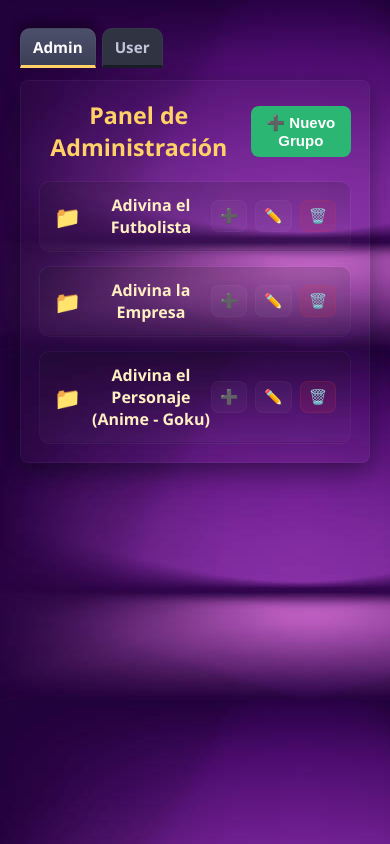
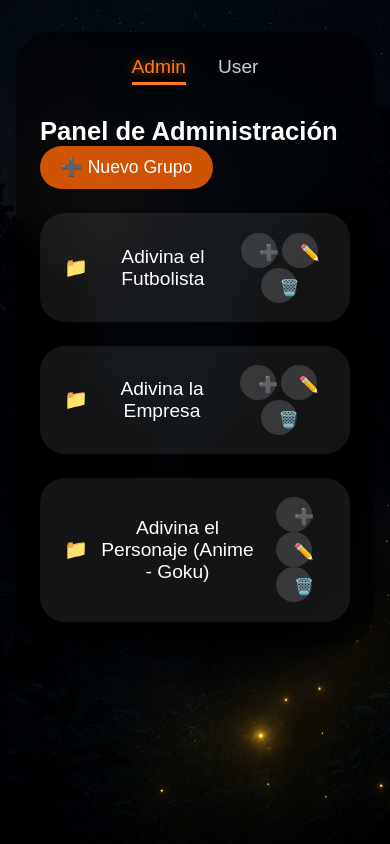
Before and after one commit to NoJodan/GuessIt-Front, a React (Create React App) app: page /AdminPanel in a window 390 px wide. Built offline with nearby package versions, Linux system fonts and the light colour scheme; a web font is replaced by a local one.

Commit message:
Se actualizó el css del admin panel, para posteriormente actualizar el admin panel para incorporar sonidos

```diff
--- a/src/styles/admin.css
+++ b/src/styles/admin.css
@@ -1,235 +1,237 @@
-/* admin.css
-   - Totalmente scoped con prefijo "gi-"
-   - No modifica body ni variables globales
-*/
-
-/* Root admin wrapper (isolated) */
+/* ===== Panel de Administración (modo oscuro con estilo tipo Jugar) ===== */
 .gi-admin-page {
+  min-height: 100vh;
   width: 100%;
-  min-height: 100vh;
-  padding: 28px 20px;
+  background: url("/public/images/fondo2.jpg") center/cover no-repeat fixed;
+  display: flex;
+  justify-content: center;
+  align-items: flex-start;
+  padding: 4rem 2rem;
+  font-family: "Bebas Neue", sans-serif;
+  color: #fff;
   box-sizing: border-box;
-  background: url("/public/images/fondoAdminModos.jpg");
-  color: #eef2ff;
-  font-family: "Segoe UI", Tahoma, Geneva, Verdana, sans-serif;
 }
 
-/* centraliza el contenido y limita ancho */
+/* ===== Contenedor principal ===== */
 .gi-admin-root {
-  max-width: 1200px;
-  margin: 0 auto;
+  width: 100%;
+  max-width: 900px;
+  background: rgba(0, 0, 0, 0.65);
+  backdrop-filter: blur(10px);
+  border-radius: 35px;
+  padding: 2rem;
+  box-shadow: 0 8px 25px rgba(0, 0, 0, 0.6);
+  animation: fadeIn 0.8s ease-in-out;
 }
 
-/* TABS estilo carpeta (solo dentro del admin) */
+/* ===== Tabs superiores ===== */
 .gi-tabs {
   display: flex;
-  gap: 10px;
-  margin-bottom: 12px;
+  justify-content: center;
+  gap: 2rem;
+  margin-bottom: 2rem;
 }
 
 .gi-tab {
-  padding: 10px 18px;
-  background: #2f3342;
-  border: 1px solid rgba(255, 255, 255, 0.04);
-  border-bottom: 3px solid rgba(0, 0, 0, 0.45);
-  border-top-left-radius: 10px;
-  border-top-right-radius: 10px;
+  font-size: 1.8rem;
+  color: #ccc;
   cursor: pointer;
-  color: #bfc7d9;
-  font-weight: 700;
-  transition:
-    transform 0.12s ease,
-    background 0.12s ease;
+  transition: all 0.3s ease;
+  padding-bottom: 4px;
+  border-bottom: 3px solid transparent;
 }
 
 .gi-tab:hover {
-  transform: translateY(-2px);
-  background: #3b4153;
+  color: #fff;
+  transform: scale(1.05);
 }
 
 .gi-tab--active {
-  background: linear-gradient(180deg, #4b4f6a, #3b3f56);
-  color: #fff;
-  box-shadow: 0 -4px 12px rgba(0, 0, 0, 0.45);
-  border-bottom-color: #ffd166;
+  color: #ff7a1a;
+  border-color: #ff7a1a;
+  text-shadow: 0 0 10px rgba(255, 122, 26, 0.6);
 }
 
-/* tab content wrapper */
-.gi-tabcontent {
-  background: rgba(255, 255, 255, 0.02);
-  border: 1px solid rgba(255, 255, 255, 0.04);
-  border-radius: 8px;
-  padding: 18px;
-  box-shadow: 0 8px 24px rgba(3, 6, 16, 0.45);
-}
-
-/* Panel admin header */
-.gi-panel-admin .gi-panel-header {
+/* ===== Contenido de panel ===== */
+.gi-panel-header {
   display: flex;
   justify-content: space-between;
   align-items: center;
-  gap: 12px;
-  margin-bottom: 18px;
+  flex-wrap: wrap;
+  margin-bottom: 1.5rem;
 }
 
 .gi-title {
+  font-size: 2.3rem;
   margin: 0;
-  font-size: 1.45rem;
-  color: #ffd166;
 }
 
-/* global actions */
-.gi-global-actions .gi-btn {
-  padding: 8px 12px;
-  border-radius: 8px;
+.gi-btn {
+  background: #f86300d4;
+  color: #fff;
   border: none;
+  padding: 0.8rem 1.8rem;
+  border-radius: 100px;
+  font-size: 1.2rem;
   cursor: pointer;
-  font-weight: 700;
-  background: #2bb673;
-  color: #fff;
-}
-.gi-global-actions .gi-btn:hover {
-  background: #24a764;
+  transition: all 0.3s ease-in-out;
 }
 
-/* GRID of groups */
-.gi-groups-grid {
-  display: grid;
-  grid-template-columns: repeat(auto-fit, minmax(300px, 1fr));
-  gap: 14px;
+.gi-btn:hover {
+  background: #ff7a1a;
+  transform: scale(1.05);
+  border: 2px solid #fff;
 }
 
-/* Group card (carpeta) */
-.gi-group {
-  background: linear-gradient(
-    180deg,
-    rgba(255, 255, 255, 0.02),
-    rgba(255, 255, 255, 0.01)
-  );
-  border-radius: 10px;
-  border: 1px solid rgba(255, 255, 255, 0.03);
-  overflow: hidden;
-  transition:
-    transform 0.12s ease,
-    box-shadow 0.12s ease;
+/* ===== Tarjetas de grupos ===== */
+.gi-groups-grid {
+  display: flex;
+  flex-direction: column;
+  gap: 1.5rem;
 }
 
-.gi-group:hover {
-  transform: translateY(-6px);
-  box-shadow: 0 10px 22px rgba(0, 0, 0, 0.42);
+.gi-group {
+  background: rgba(255, 255, 255, 0.08);
+  border-radius: 25px;
+  padding: 1.2rem 1.5rem;
+  transition: all 0.4s ease;
+  box-shadow: 0 4px 12px rgba(0, 0, 0, 0.4);
 }
 
-/* Group header: title + small controls */
+.gi-group--expanded {
+  background: rgba(255, 122, 26, 0.15);
+  transform: scale(1.02);
+}
+
 .gi-group-head {
   display: flex;
   justify-content: space-between;
   align-items: center;
-  padding: 12px 14px;
-  background: linear-gradient(
-    180deg,
-    rgba(0, 0, 0, 0.15),
-    rgba(255, 255, 255, 0.02)
-  );
-  border-bottom: 1px solid rgba(255, 255, 255, 0.02);
+  cursor: pointer;
 }
 
 .gi-group-title {
   display: flex;
+  align-items: center;
+  font-size: 1.6rem;
   gap: 10px;
-  align-items: center;
-  cursor: pointer;
-  color: #ffefc2;
-  font-weight: 700;
+  color: #fff;
+  transition: color 0.3s;
 }
 
-.gi-folder-emoji {
-  font-size: 1.35rem;
+.gi-group-title:hover {
+  color: #ff7a1a;
 }
 
-/* Small control buttons on group header */
-.gi-group-controls {
-  display: flex;
-  gap: 8px;
-  align-items: center;
+/* ===== Botones pequeños ===== */
+.gi-smallbtn {
+  background: rgba(255, 255, 255, 0.15);
+  border: none;
+  color: #fff;
+  border-radius: 50%;
+  font-size: 1rem;
+  width: 35px;
+  height: 35px;
+  cursor: pointer;
+  margin-left: 5px;
+  transition: all 0.3s ease;
 }
 
-.gi-smallbtn {
-  background: rgba(255, 255, 255, 0.03);
-  color: #fff;
-  border: 1px solid rgba(255, 255, 255, 0.03);
-  padding: 6px 8px;
-  border-radius: 8px;
-  cursor: pointer;
-  font-size: 0.92rem;
-}
 .gi-smallbtn:hover {
-  background: rgba(255, 255, 255, 0.05);
-}
-.gi-smallbtn--danger {
-  background: rgba(220, 53, 69, 0.12);
-  border-color: rgba(220, 53, 69, 0.18);
+  background: #ff7a1a;
+  transform: scale(1.1);
 }
 
-/* Expanded body with items */
+.gi-smallbtn--danger:hover {
+  background: #ff1a1a;
+}
+
+/* ===== Items dentro de grupos ===== */
 .gi-group-body {
-  padding: 12px 14px 18px 14px;
-  background: linear-gradient(
-    180deg,
-    rgba(255, 255, 255, 0.01),
-    rgba(255, 255, 255, 0)
-  );
+  margin-top: 1rem;
+  padding-left: 1rem;
+  animation: fadeIn 0.5s ease;
 }
 
 .gi-item-list {
   list-style: none;
+  padding: 0;
   margin: 0;
-  padding: 0;
-  display: flex;
-  flex-direction: column;
-  gap: 8px;
 }
 
 .gi-item {
+  background: rgba(255, 255, 255, 0.1);
+  border-radius: 10px;
+  padding: 0.6rem 1rem;
+  margin-bottom: 0.6rem;
   display: flex;
   justify-content: space-between;
   align-items: center;
-  padding: 9px 10px;
-  background: rgba(255, 255, 255, 0.02);
-  border-radius: 8px;
-  border: 1px solid rgba(255, 255, 255, 0.02);
+  transition: all 0.3s;
 }
 
-.gi-item-controls {
-  display: flex;
-  gap: 8px;
-  align-items: center;
+.gi-item:hover {
+  background: rgba(255, 122, 26, 0.25);
 }
 
-/* messages / empty */
+/* ===== Vacío ===== */
 .gi-empty {
-  color: #9aa4bb;
-  font-style: italic;
-  padding: 12px;
+  text-align: center;
+  font-size: 1.2rem;
+  opacity: 0.7;
+  padding: 1rem 0;
 }
 
-/* USER panel: keep it scoped */
-.gi-panel-user {
-  /* The Jugar component will render itself; just ensure no global overrides here */
-  padding: 6px;
-}
-
-/* RESPONSIVE tweaks */
-@media (max-width: 860px) {
-  .gi-groups-grid {
-    grid-template-columns: 1fr;
+/* ===== Animaciones ===== */
+@keyframes fadeIn {
+  from {
+    opacity: 0;
+    transform: translateY(15px);
   }
-  .gi-tabs {
-    gap: 6px;
-  }
-  .gi-tab {
-    padding: 8px 12px;
-    font-size: 0.95rem;
+  to {
+    opacity: 1;
+    transform: translateY(0);
   }
 }
 
-/* end of admin.css */
+/* ===== Responsividad ===== */
+@media (max-width: 768px) {
+  .gi-admin-root {
+    padding: 1.5rem;
+  }
+
+  .gi-title {
+    font-size: 1.8rem;
+  }
+
+  .gi-tab {
+    font-size: 1.5rem;
+  }
+
+  .gi-group-title {
+    font-size: 1.4rem;
+  }
+
+  .gi-btn {
+    font-size: 1.1rem;
+    padding: 0.7rem 1.3rem;
+  }
+}
+
+@media (max-width: 480px) {
+  .gi-admin-page {
+    padding: 2rem 1rem;
+  }
+
+  .gi-tab {
+    font-size: 1.2rem;
+  }
+
+  .gi-title {
+    font-size: 1.6rem;
+  }
+
+  .gi-group-title {
+    font-size: 1.2rem;
+  }
+}
```
